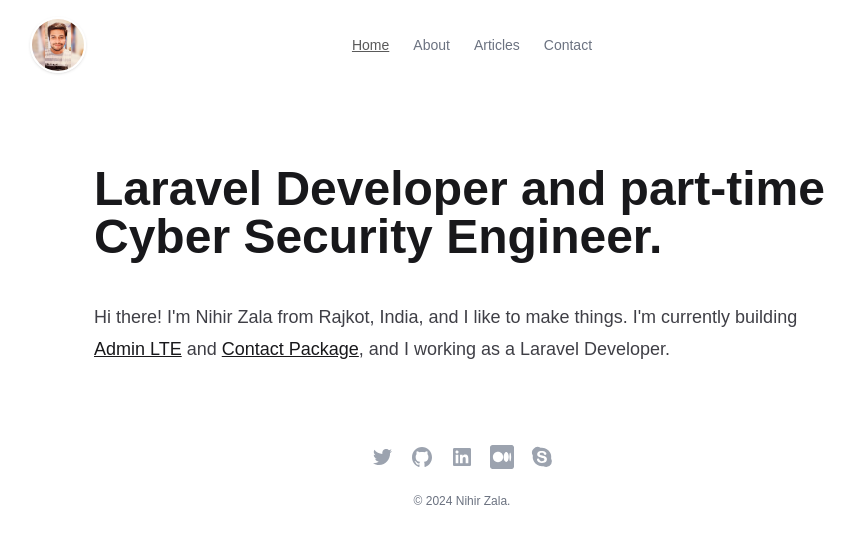
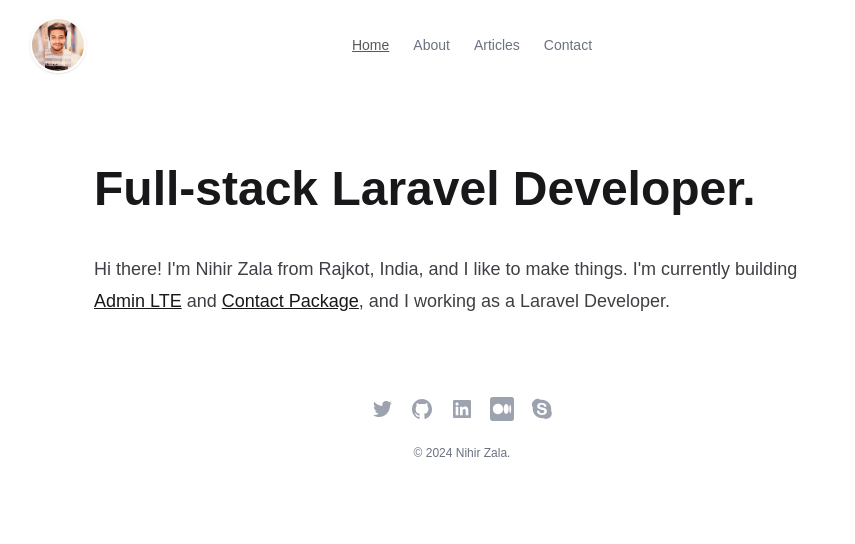
Before and after one commit to ZalaNihir/nihirzala.vercel.app, a Vue app: page / in a window 1280 px wide. Shown: the top 544 px of the page, without its empty margins (178-1033 px from the left). Built offline with nearby package versions, Linux system fonts and the light colour scheme.

Commit message:
update the title

```diff
--- a/src/components/TheWelcome.vue
+++ b/src/components/TheWelcome.vue
@@ -3,7 +3,7 @@
     <article class="flex-1 flex items-center justify-center">
       <div class="w-full max-w-3xl px-4 py-12">
         <div class="mt-8 prose prose-zinc sm:prose-lg max-w-none">
-          <h1>Laravel Developer and part-time Cyber Security Engineer.</h1>
+          <h1>Full-stack Laravel Developer.</h1>
           <p>
             Hi there! I'm Nihir Zala from Rajkot, India, and I like to make
             things. I'm currently building
```
